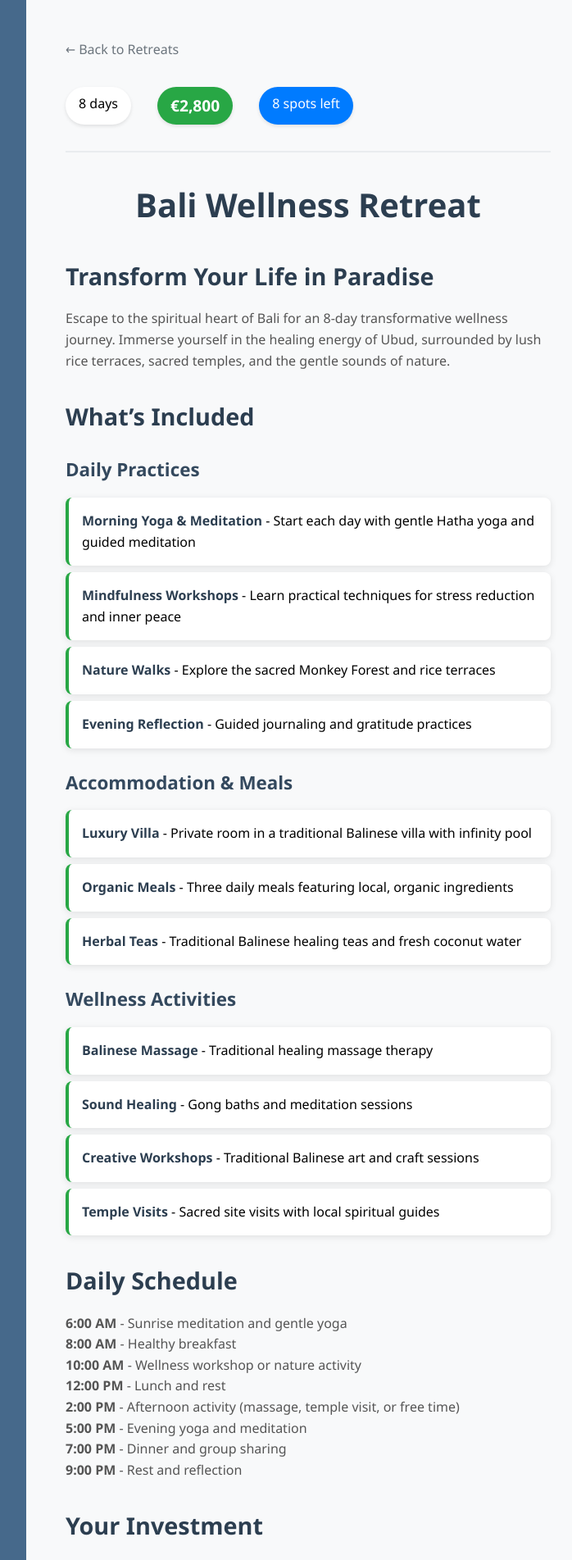
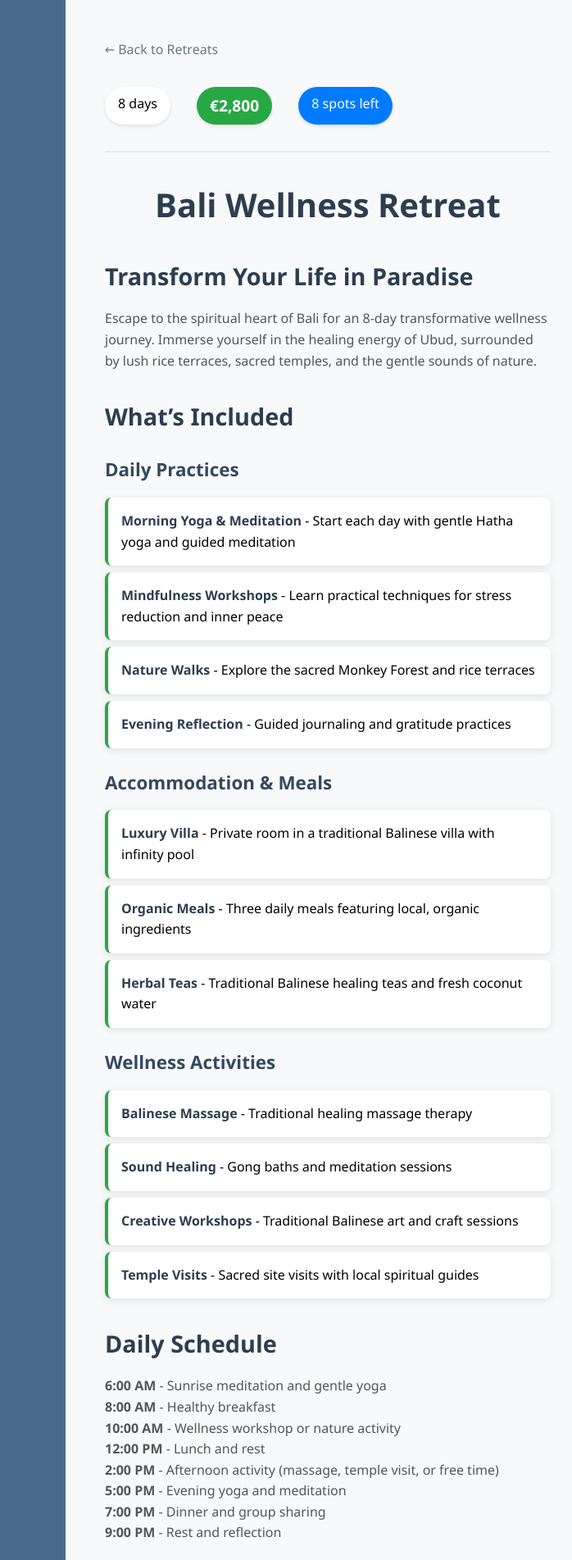
Before and after one commit to j2thex/ummawellness, a Jekyll site: the page built from _retreats/bali-wellness-retreat.md, in a window 1280 px wide. Shown: the top 1903 px of the page at 82% size, without its empty margins (560-1258 px from the left). Built offline with Jekyll 4.4.1, drawn with Linux system fonts in a browser that asks for light colours.

Commit message:
Fix retreat layout: make left side static and fixed, only right side scrolls

```diff
--- a/_layouts/retreat.html
+++ b/_layouts/retreat.html
@@ -8,19 +8,25 @@
     <style>
         .retreat-container {
             display: flex;
-            min-height: 100vh;
+            height: 100vh;
             font-family: 'Segoe UI', Tahoma, Geneva, Verdana, sans-serif;
+            overflow: hidden;
         }
 
         .retreat-left {
             flex: 1;
-            position: relative;
+            position: fixed;
+            left: 0;
+            top: 0;
+            width: 50%;
+            height: 100vh;
             background-size: cover;
             background-position: center;
             background-repeat: no-repeat;
             display: flex;
             align-items: center;
             justify-content: center;
+            z-index: 1;
         }
 
         .retreat-left::before {
@@ -60,9 +66,11 @@
 
         .retreat-right {
             flex: 1;
+            margin-left: 50%;
             padding: 3rem;
             overflow-y: auto;
             background: #f8f9fa;
+            height: 100vh;
         }
 
         .retreat-header {
@@ -184,9 +192,14 @@
         @media (max-width: 768px) {
             .retreat-container {
                 flex-direction: column;
+                height: auto;
+                overflow: visible;
             }
 
             .retreat-left {
+                position: relative;
+                width: 100%;
+                height: 300px;
                 min-height: 300px;
             }
 
@@ -195,7 +208,9 @@
             }
 
             .retreat-right {
+                margin-left: 0;
                 padding: 2rem 1rem;
+                height: auto;
             }
 
             .retreat-meta {
```
